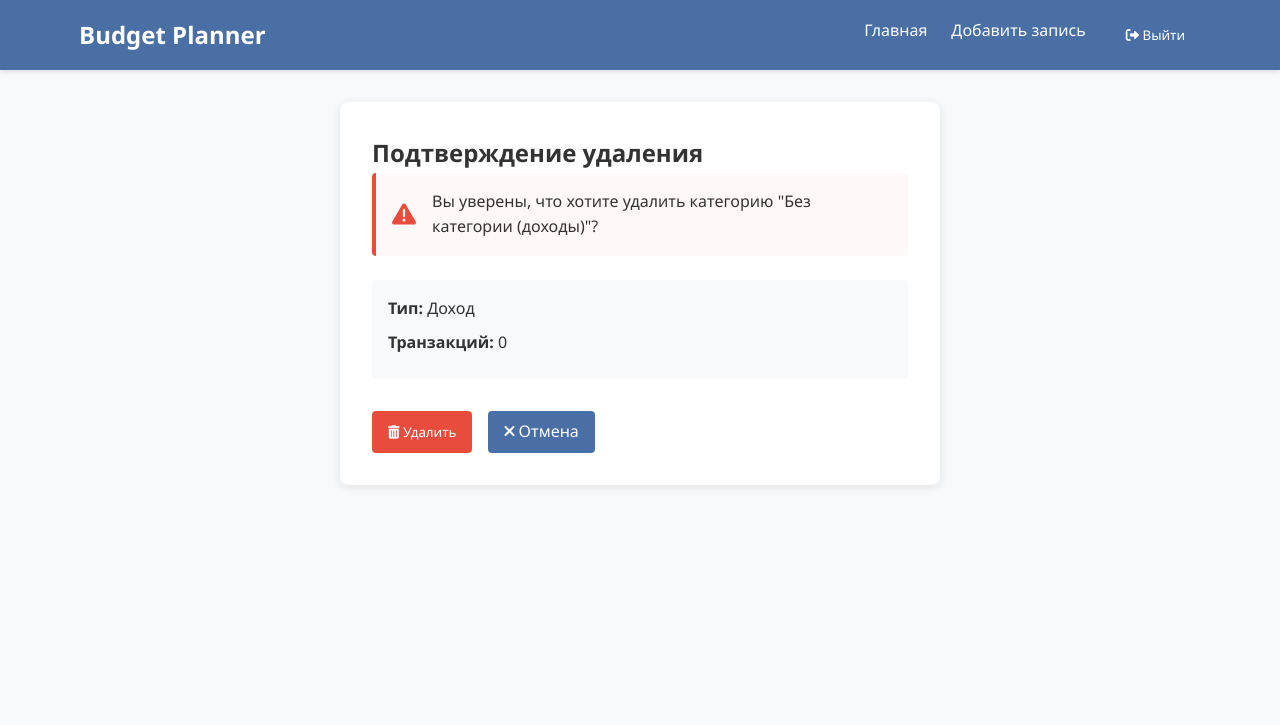
After one commit to ManilkinViktor/BudgetMaintenance, a Django app: page /categories/1/delete/ in a window 1280 px wide. The commit adds this page. Shown: the top 725 px of the page. Run offline with Django 5.2, Linux system fonts and the light colour scheme; the visitor is signed in with stand-in values (Sample User, id 1); data comes from the database, SQL or seed files in the repository; data that the repository does not hold is empty.

Commit message:
add confirm delete models html pages

```diff
--- a/budget_maintenance/static/css/styles.css
+++ b/budget_maintenance/static/css/styles.css
@@ -263,3 +263,68 @@ footer {
     font-size: 1.8rem;
     font-weight: bold;
 }
+
+/* Стили для страниц подтверждения удаления */
+.delete-confirmation {
+    max-width: 600px;
+    margin: 2rem auto;
+    padding: 2rem;
+    background: white;
+    border-radius: 8px;
+    box-shadow: 0 2px 10px rgba(0,0,0,0.1);
+}
+
+.confirmation-warning {
+    display: flex;
+    align-items: center;
+    margin-bottom: 1.5rem;
+    padding: 1rem;
+    background-color: #fff8f8;
+    border-left: 4px solid var(--error-color);
+    border-radius: 4px;
+}
+
+.warning-icon {
+    color: var(--error-color);
+    font-size: 1.5rem;
+    margin-right: 1rem;
+}
+
+.transaction-details,
+.category-info,
+.wallet-details {
+    margin: 1.5rem 0;
+    padding: 1rem;
+    background-color: #f8f9fa;
+    border-radius: 4px;
+}
+
+.transaction-details p,
+.category-info p,
+.wallet-details p {
+    margin-bottom: 0.5rem;
+}
+
+.form-actions {
+    display: flex;
+    gap: 1rem;
+    margin-top: 2rem;
+}
+
+.alert {
+    padding: 1rem;
+    margin: 1rem 0;
+    border-radius: 4px;
+}
+
+.alert-warning {
+    background-color: #fff3cd;
+    color: #856404;
+    border-left: 4px solid #ffeeba;
+}
+
+.alert-danger {
+    background-color: #f8d7da;
+    color: #721c24;
+    border-left: 4px solid #f5c6cb;
+}
--- /dev/null
+++ b/budget_maintenance/templates/category_confirm_delete.html
@@ -0,0 +1,37 @@
+{% extends 'base.html' %}
+
+{% block title %}Удаление категории{% endblock %}
+
+{% block content %}
+<div class="delete-confirmation">
+    <h2>Подтверждение удаления</h2>
+    <div class="confirmation-warning">
+        <i class="fas fa-exclamation-triangle warning-icon"></i>
+        <p>Вы уверены, что хотите удалить категорию "{{ category.title }}"?</p>
+    </div>
+
+    <div class="category-info">
+        <p><strong>Тип:</strong> {{ category.get_type_display }}</p>
+        <p><strong>Транзакций:</strong> {{ category.transaction_set.count }}</p>
+    </div>
+
+    {% if category.transaction_set.count > 0 %}
+    <div class="alert alert-warning">
+        <i class="fas fa-info-circle"></i>
+        Эта категория содержит транзакции. Они будут переведены в категорию "Без категории".
+    </div>
+    {% endif %}
+
+    <form method="post">
+        {% csrf_token %}
+        <div class="form-actions">
+            <button type="submit" class="btn btn-danger">
+                <i class="fas fa-trash-alt"></i> Удалить
+            </button>
+            <a href="{% url 'category_list' %}" class="btn btn-secondary">
+                <i class="fas fa-times"></i> Отмена
+            </a>
+        </div>
+    </form>
+</div>
+{% endblock %}
--- a/budget_maintenance/templates/transaction_list.html
+++ b/budget_maintenance/templates/transaction_list.html
@@ -12,6 +12,7 @@
             <th>Тип</th>
             <th>Кошелек</th>
             <th>Категория</th>
+            <th>Комментарий</th>
             <th>Действия</th>
         </tr>
     </thead>
@@ -23,6 +24,7 @@
             <td>{{ transaction.get_type_display }}</td>
             <td>{{ transaction.wallet.title }}</td>
             <td>{{ transaction.category.title|default:"-" }}</td>
+            <td>{{ transaction.comment }}</td>
             <td>
                 <a href="{% url 'transaction_update' transaction.pk %}" class="btn btn-sm btn-outline-secondary">Изменить</a>
                 <a href="{% url 'transaction_delete' transaction.pk %}" class="btn btn-sm btn-outline-danger">Удалить</a>
```
Also changed, not shown: budget_maintenance/templates/transaction_confirm_delete.html (added, +32 -0 lines), budget_maintenance/templates/wallet_confirm_delete.html (added, +37 -0 lines).
